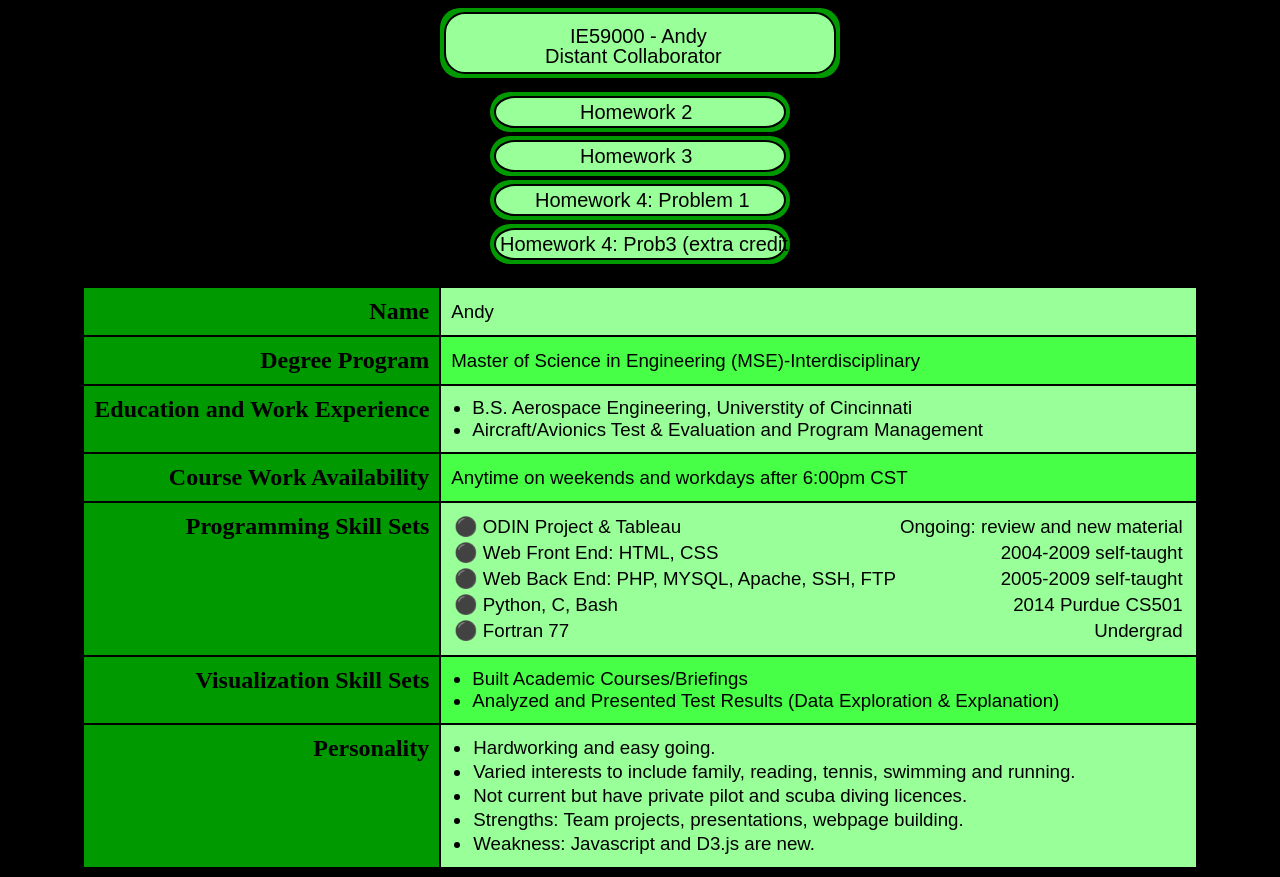
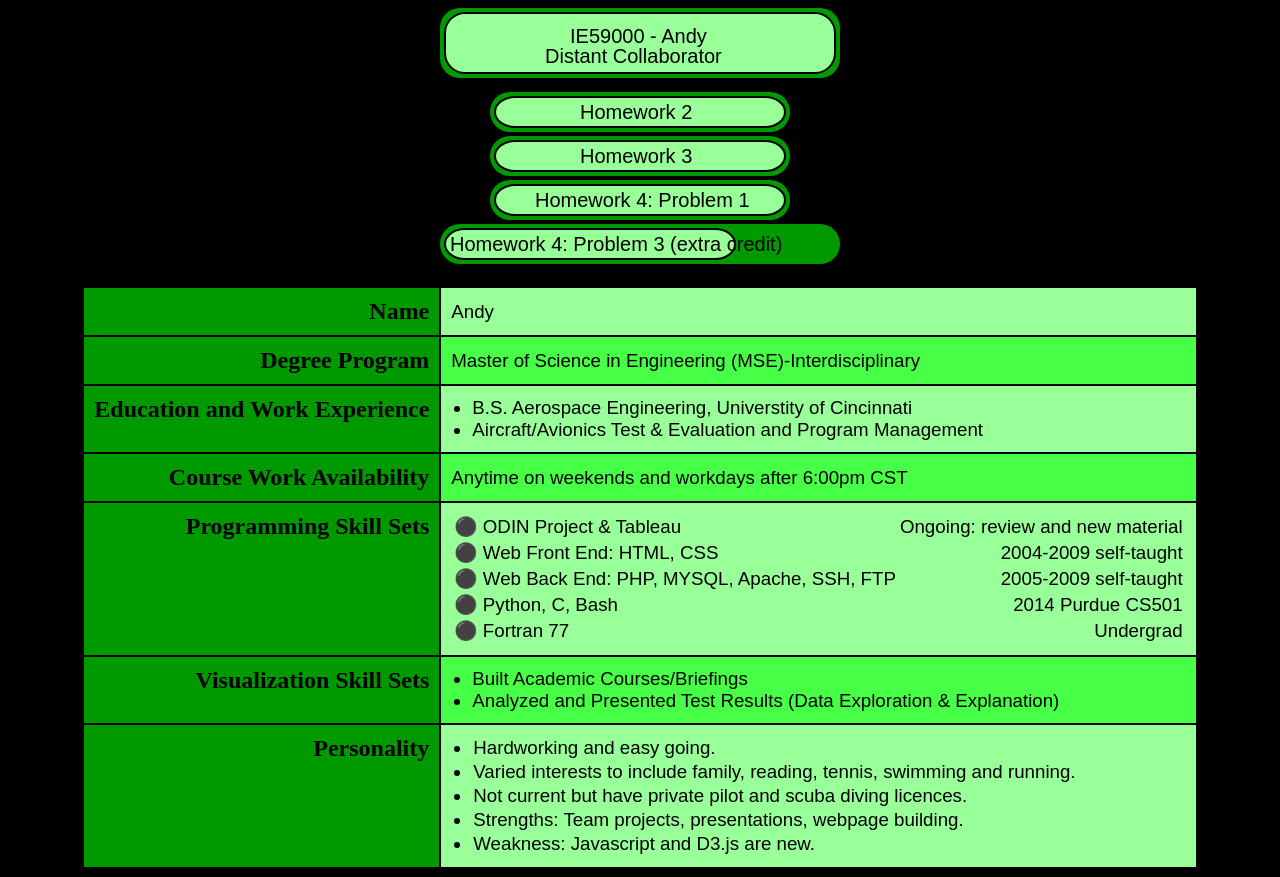
Before and after one commit to kay6/kay6.github.io, a plain HTML site: page index.html in a window 1280 px wide. Drawn offline with Linux system fonts and the light colour scheme.

Commit message:
update homework 4 references

```diff
--- a/index.html
+++ b/index.html
@@ -52,10 +52,10 @@
 		</center>
 
 		<center><a href="http://kay6.github.io/homework4extra.html" target="_blank">
-		<svg width="300" height="40">
-			<rect width="300" height="40" rx="20" ry="20" style="fill:#009900"></rect>
+		<svg width="400" height="40">
+			<rect width="400" height="40" rx="20" ry="20" style="fill:#009900"></rect>
 			<rect x="5" y="5" rx="20" ry="20" width="290" height="30" style="fill:#99FF99; stroke:black; stroke-width:2"></rect>
-			<text x="10" y="27" font-family="Ubuntu, Sans-Serif" font-size="20" fill="black">Homework 4: Prob3 (extra credit)</text>
+			<text x="10" y="27" font-family="Ubuntu, Sans-Serif" font-size="20" fill="black">Homework 4: Problem 3 (extra credit)</text>
 		</svg></a>
 		</center>
 
```
